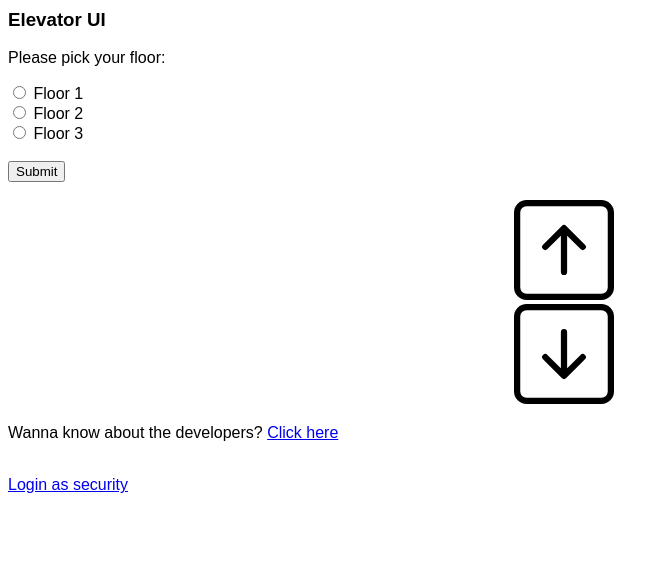
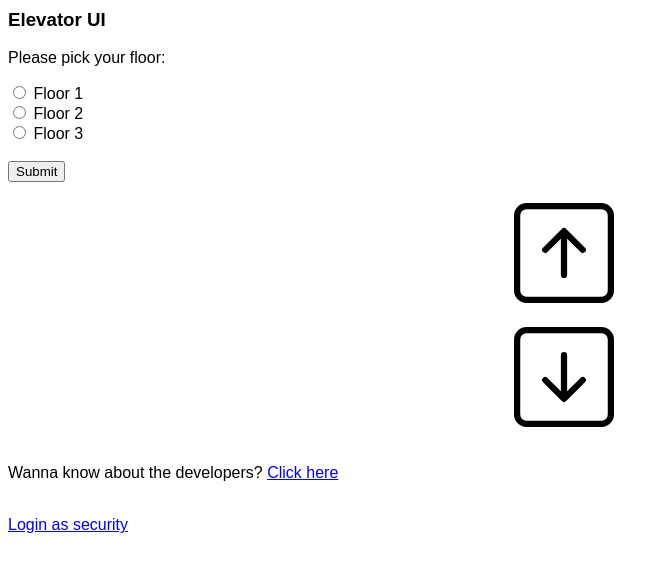
Before and after one commit to Solo-Eng/Group4Project6-Elevator, a PHP site: page / in a window 1280 px wide. Shown: the part 145-717 px from the top of the page, without its empty margins (0-669 px from the left). Run offline with PHP 8.4, Linux system fonts and the light colour scheme.

Commit message:
Finished elevator up and down arrow CSS

```diff
--- a/index.html
+++ b/index.html
@@ -44,9 +44,15 @@
   <input type="Submit" value="Submit">
   <br>
   <br>
-  <img src="arrow-up-square.svg" alt="UpArrow" title="UpArrow" class="UpArrow"/>
+  <div class="container" id="UpArrow">
+    <input type="checkbox"></input>
+  </div>
   <br>
-  <img src="arrow-down-square.svg" alt="DownArrow" title="DownArrow" class="DownArrow"/>
+  <div class="conatainer" id="DownArrow">
+    <input type="checkbox"></input>
+  </div>
+  <br>
+
 
   <p>Wanna know about the developers? <a href="about.html">Click here</a></p><br/>
   <a href="login.html">Login as security</a>
--- a/style1.css
+++ b/style1.css
@@ -98,24 +98,36 @@ body {font-family: Arial;}
   100%{transform: rotate(360deg); }
 }
 
-.DownArrow{
+#DownArrow input[type="checkbox"]{
+  content:url(arrow-down-square.svg);
   height:100px;
   width:100px;
-  fill:currentColor;
+  appearance:none;
+  display:block;
   margin-left: 40%;
 }
 
-.DownArrow:hover{
+#DownArrow input[type="checkbox"]:hover{
   content:url(arrow-down-square-fill.svg);
 }
 
-.UpArrow{
+#DownArrow input[type="checkbox"]:checked{
+  content:url(arrow-down-green.png);
+}
+
+#UpArrow input[type="checkbox"]{
   height:100px;
   width:100px;
-  fill:currentColor;
+  appearance:none;
+  display:block;
+  content:url(arrow-up-square.svg);
   margin-left: 40%;
 }
 
-.UpArrow:hover{
+#UpArrow input[type="checkbox"]:hover{
   content:url(arrow-up-square-fill.svg);
 }
+
+#UpArrow input[type="checkbox"]:checked{
+  content:url(arrow-up-green.png);
+}
```
Also changed, not shown: arrow-down-green.png (added), arrow-up-green.png (added).
